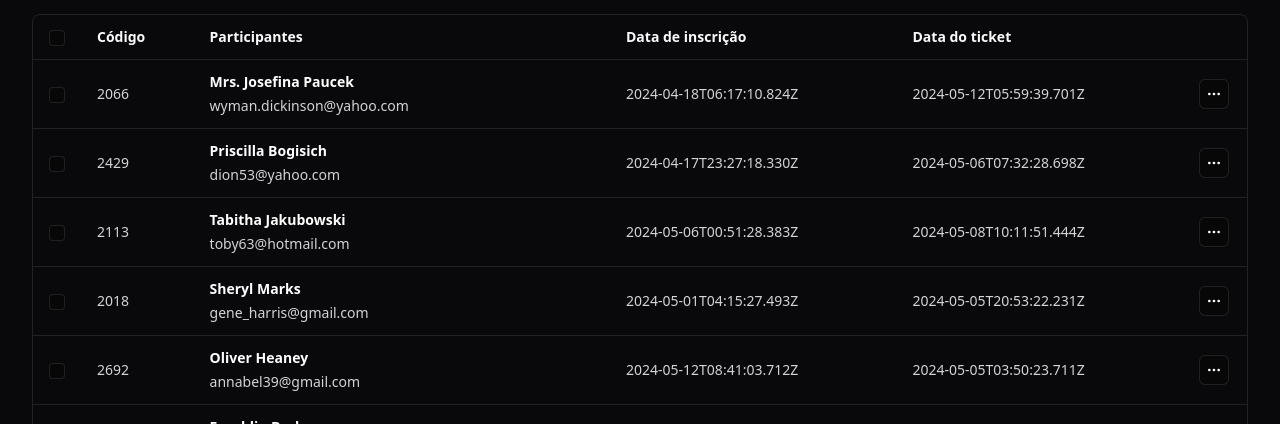
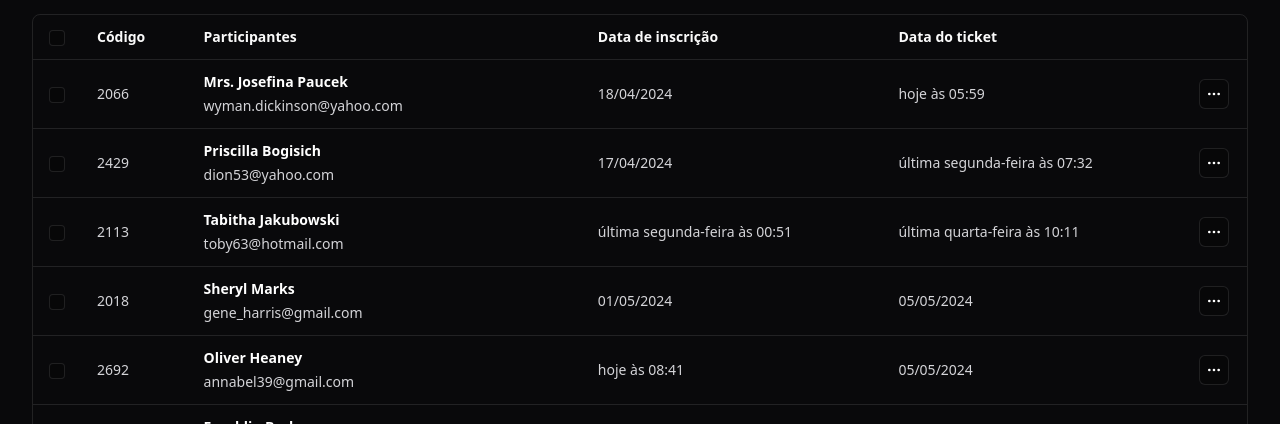
Before and after one commit to romeucajamba/event_manager, a React (Vite) app: page / in a window 1280 px wide. Shown: the part 376-800 px from the top of the page. Built offline with nearby package versions, Linux system fonts and the light colour scheme.

Commit message:
feat:format date

```diff
--- a/package.json
+++ b/package.json
@@ -10,6 +10,7 @@
     "preview": "vite preview"
   },
   "dependencies": {
+    "date-fns": "^3.6.0",
     "lucide-react": "^0.378.0",
     "react": "^18.2.0",
     "react-dom": "^18.2.0",
--- a/src/components/attendee_list.tsx
+++ b/src/components/attendee_list.tsx
@@ -5,6 +5,8 @@ import { Theader } from './theader';
 import { TdCell } from './tdCell';
 import { TableRow } from './tableRow';
 import { attendees} from '../data/attendeeList';
+import { pt} from 'date-fns/locale';
+import { formatRelative } from 'date-fns';
 
 
 export function AttendeeList(){
@@ -48,8 +50,8 @@ export function AttendeeList(){
                                     <span>{attendee.email}</span>
                                 </div>
                             </TdCell>
-                            <TdCell>{attendee.createdAt.toISOString()}</TdCell>
-                            <TdCell>{attendee.checkedInAt.toISOString()}</TdCell>
+                            <TdCell>{formatRelative(attendee.createdAt, new Date(), {locale:pt })}</TdCell>
+                            <TdCell>{formatRelative(attendee.checkedInAt, new Date(), {locale:pt })}</TdCell>
                             <TdCell>
                             <IconButton transparent>
                                 <MoreHorizontal className='size-4 text-white'/>
```
Also changed, not shown: 2 other files (tests, documents, lock files or other folders).
